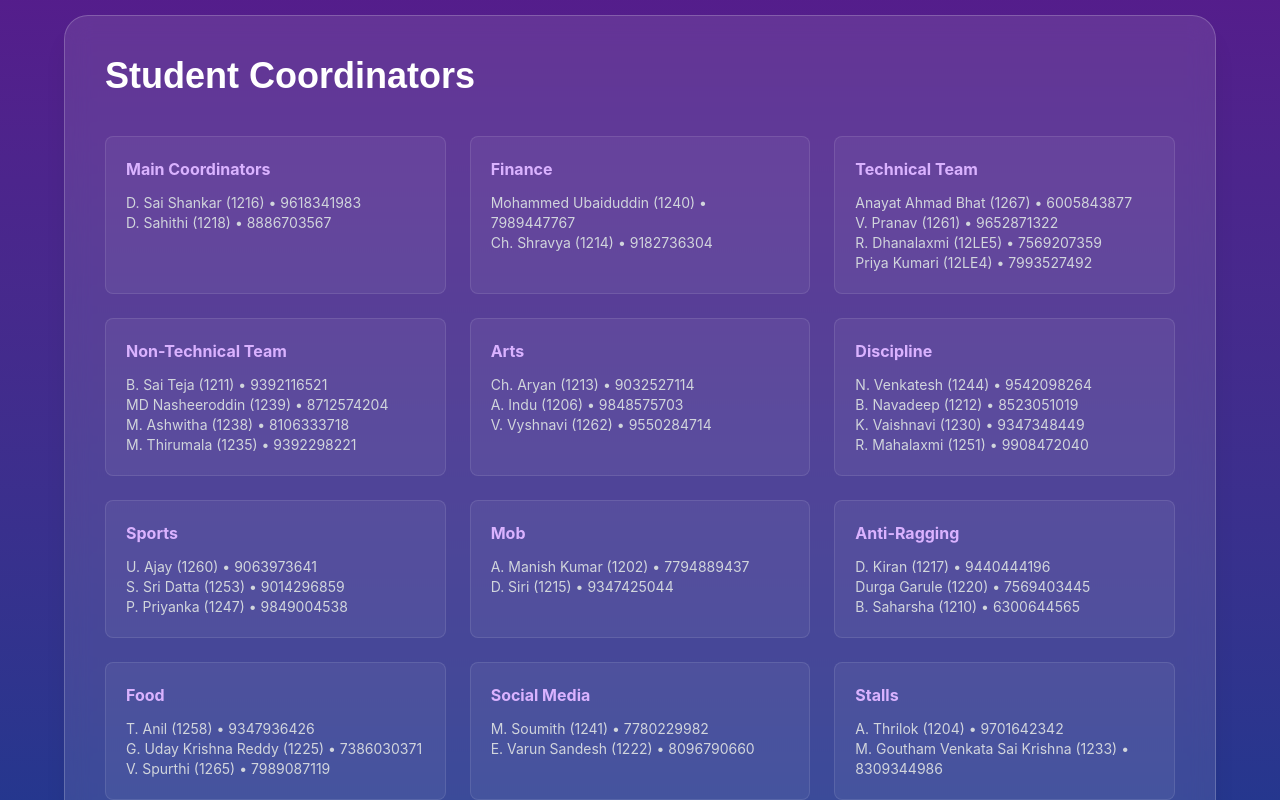
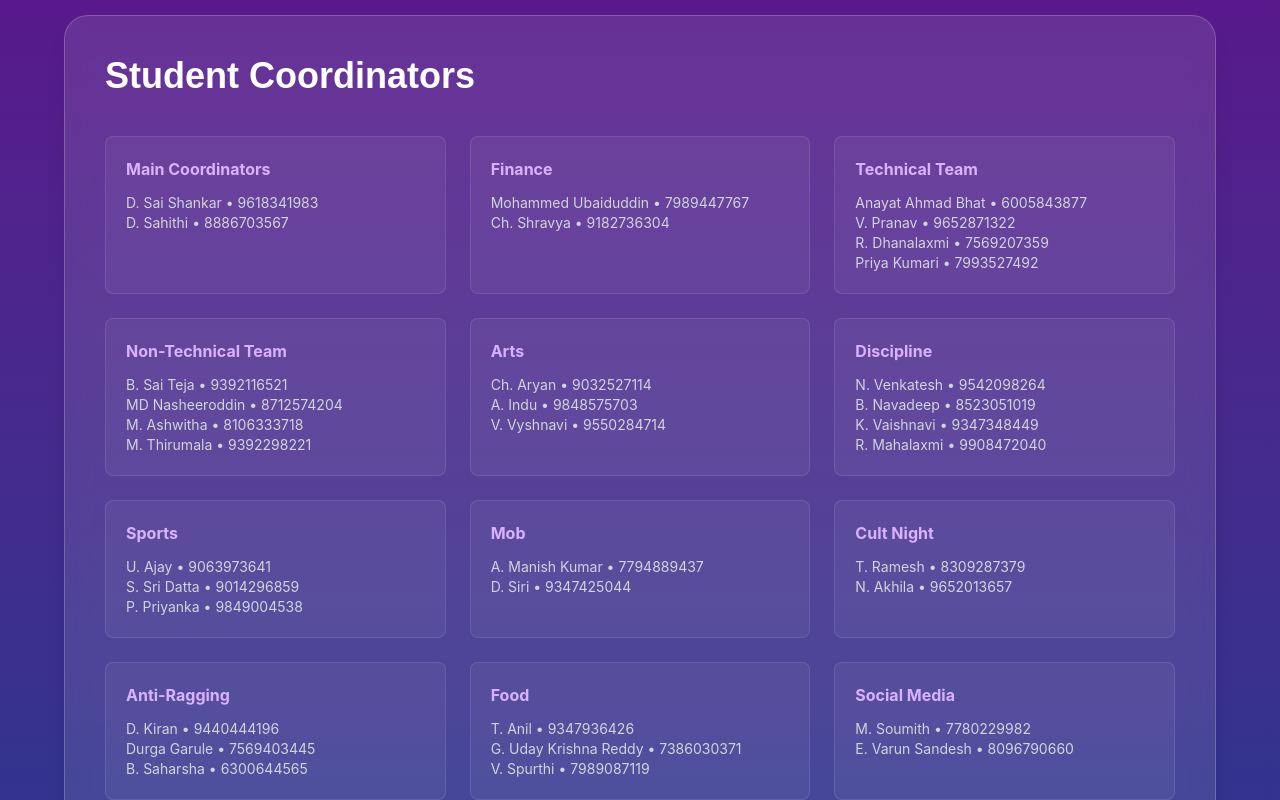
Before and after one commit to VaidyaPranav/cezarfrountend, a React (Vite) app: page / in a window 1280 px wide. Shown: the part 1200-2000 px from the top of the page. Built offline with nearby package versions, Linux system fonts and the light colour scheme; no server answers.

Commit message:
new changes

```diff
--- a/src/pages/Contact.jsx
+++ b/src/pages/Contact.jsx
@@ -158,38 +158,15 @@ export default function Contact() {
                     </h3>
                     <p className="font-inter text-amber-300 text-sm sm:text-base">
                       <a href="mailto:info@fest.com" className="hover:text-amber-200 transition break-all">
-                        info@fest.com
+                        cezar2k26@gmail.com
                       </a>
                     </p>
-                    <p className="font-inter text-amber-300 text-sm sm:text-base">
-                      <a href="mailto:support@fest.com" className="hover:text-amber-200 transition break-all">
-                        support@fest.com
-                      </a>
-                    </p>
+
                   </div>
                 </div>
               </div>
 
-              <div className="bg-purple-light/20 rounded-xl p-4 sm:p-6 border border-purple-light/30">
-                <div className="flex items-start gap-3 sm:gap-4">
-                  <span className="text-2xl sm:text-3xl">📞</span>
-                  <div>
-                    <h3 className="font-poppins font-bold text-white text-base sm:text-lg mb-2 sm:mb-3">
-                      Phone
-                    </h3>
-                    <p className="font-inter text-amber-300 text-sm sm:text-base">
-                      <a href="tel:+919876543210" className="hover:text-amber-200 transition">
-                        +91 9876 543 210
-                      </a>
-                    </p>
-                    <p className="font-inter text-amber-300 text-sm sm:text-base">
-                      <a href="tel:+919876543211" className="hover:text-amber-200 transition">
-                        +91 9876 543 211
-                      </a>
-                    </p>
-                  </div>
-                </div>
-              </div>
+
             </div>
           </div>
         </div>
--- a/src/pages/logo..jsx
+++ b/src/pages/logo..jsx
@@ -55,18 +55,19 @@ export default function About() {
                     <h2 className="text-2xl sm:text-3xl lg:text-4xl font-bold mb-8 sm:mb-10">Student Coordinators</h2>
                     <div className="grid grid-cols-1 md:grid-cols-2 lg:grid-cols-3 gap-4 sm:gap-6">
                         {[
-                            { label: "Main Coordinators", value: "D. Sai Shankar (1216) • 9618341983 \nD. Sahithi (1218) • 8886703567" },
-                            { label: "Finance", value: "Mohammed Ubaiduddin (1240) • 7989447767\nCh. Shravya (1214) • 9182736304" },
-                            { label: "Technical Team", value: "Anayat Ahmad Bhat (1267) • 6005843877\nV. Pranav (1261) • 9652871322\nR. Dhanalaxmi (12LE5) • 7569207359\nPriya Kumari (12LE4) • 7993527492" },
-                            { label: "Non-Technical Team", value: "B. Sai Teja (1211) • 9392116521\nMD Nasheeroddin (1239) • 8712574204\nM. Ashwitha (1238) • 8106333718\nM. Thirumala (1235) • 9392298221" },
-                            { label: "Arts", value: "Ch. Aryan (1213) • 9032527114\nA. Indu (1206) • 9848575703\nV. Vyshnavi (1262) • 9550284714" },
-                            { label: "Discipline", value: "N. Venkatesh (1244) • 9542098264\nB. Navadeep (1212) • 8523051019\nK. Vaishnavi (1230) • 9347348449\nR. Mahalaxmi (1251) • 9908472040" },
-                            { label: "Sports", value: "U. Ajay (1260) • 9063973641\nS. Sri Datta (1253) • 9014296859\nP. Priyanka (1247) • 9849004538" },
-                             { label: "Mob", value: "A. Manish Kumar (1202) • 7794889437\nD. Siri (1215) • 9347425044" },
-                            { label: "Anti-Ragging", value: "D. Kiran (1217) • 9440444196\nDurga Garule (1220) • 7569403445\nB. Saharsha (1210) • 6300644565" },
-                            { label: "Food", value: " T. Anil (1258) • 9347936426\nG. Uday Krishna Reddy (1225) • 7386030371\nV. Spurthi (1265) • 7989087119" },
-                           { label: "Social Media", value: " M. Soumith (1241) • 7780229982\nE. Varun Sandesh (1222) • 8096790660" },
-                            { label: "Stalls", value: "A. Thrilok (1204) • 9701642342\nM. Goutham Venkata Sai Krishna (1233) • 8309344986" },
+                            { label: "Main Coordinators", value: "D. Sai Shankar  • 9618341983 \nD. Sahithi  • 8886703567" },
+                            { label: "Finance", value: "Mohammed Ubaiduddin  • 7989447767\nCh. Shravya  • 9182736304" },
+                            { label: "Technical Team", value: "Anayat Ahmad Bhat  • 6005843877\nV. Pranav • 9652871322\nR. Dhanalaxmi • 7569207359\nPriya Kumari • 7993527492" },
+                            { label: "Non-Technical Team", value: "B. Sai Teja • 9392116521\nMD Nasheeroddin • 8712574204\nM. Ashwitha • 8106333718\nM. Thirumala • 9392298221" },
+                            { label: "Arts", value: "Ch. Aryan • 9032527114\nA. Indu • 9848575703\nV. Vyshnavi • 9550284714" },
+                            { label: "Discipline", value: "N. Venkatesh • 9542098264\nB. Navadeep • 8523051019\nK. Vaishnavi • 9347348449\nR. Mahalaxmi • 9908472040" },
+                            { label: "Sports", value: "U. Ajay • 9063973641\nS. Sri Datta • 9014296859\nP. Priyanka • 9849004538" },
+                            { label: "Mob", value: "A. Manish Kumar • 7794889437\nD. Siri • 9347425044" },
+                            { label: "Cult Night", value: " T. Ramesh • 8309287379\nN. Akhila • 9652013657" },
+                            { label: "Anti-Ragging", value: "D. Kiran • 9440444196\nDurga Garule • 7569403445\nB. Saharsha • 6300644565" },
+                            { label: "Food", value: " T. Anil • 9347936426\nG. Uday Krishna Reddy • 7386030371\nV. Spurthi • 7989087119" },
+                           { label: "Social Media", value: " M. Soumith • 7780229982\nE. Varun Sandesh • 8096790660" },
+                            { label: "Stalls", value: "A. Thrilok • 9701642342\nM. Goutham Venkata Sai Krishna • 8309344986" },
                         ].map((coord, idx) => (
                             <div key={idx} className="bg-white/5 rounded-lg p-4 sm:p-5 border border-white/10 hover:border-purple-400/30 transition">
                                 <p className="text-purple-300 font-bold text-sm sm:text-base mb-3">{coord.label}</p>
```
